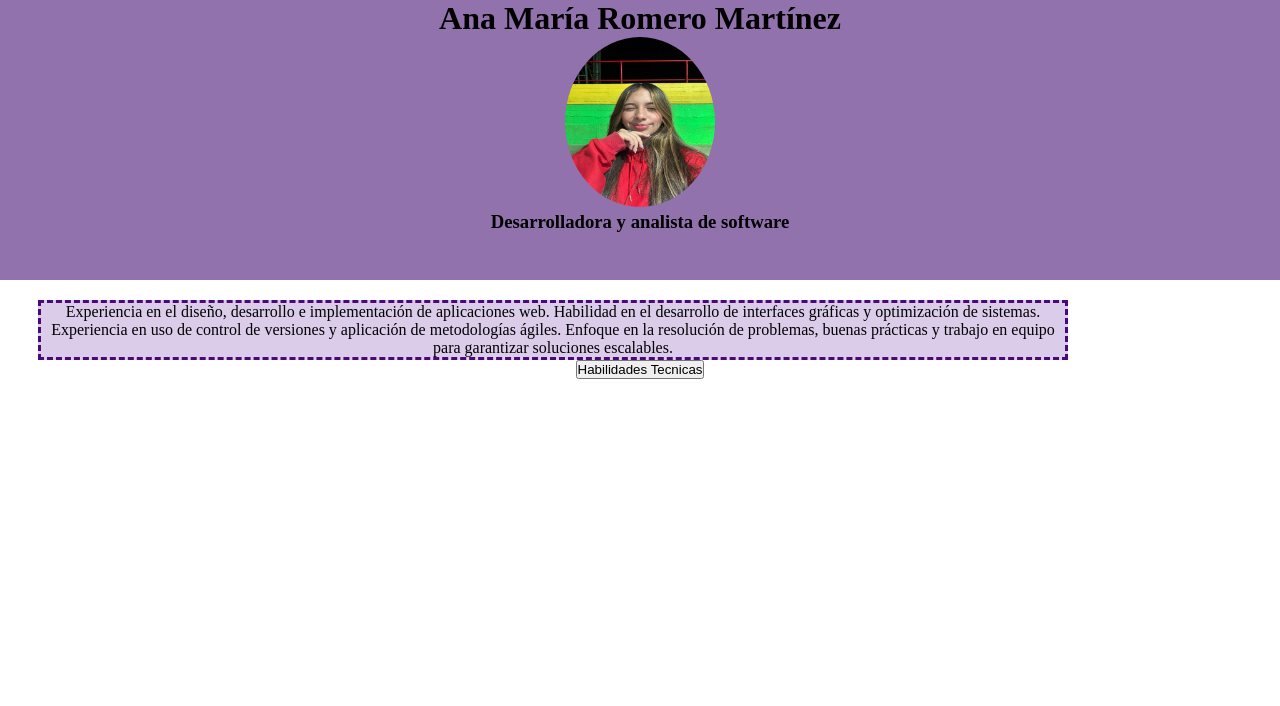
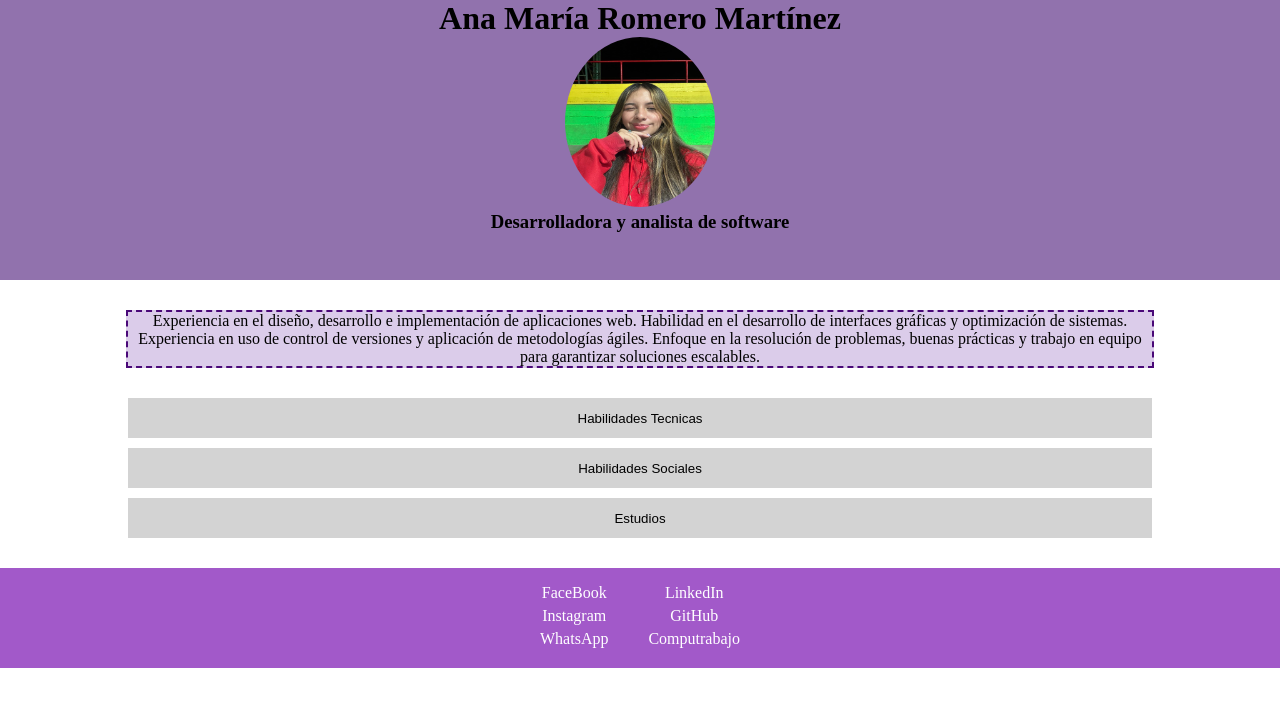
Before and after one commit to anamaria-romero/portafolio-ana, a React (Vite) app: page / in a window 1280 px wide. Shown: the top 706 px of the page. Built offline with nearby package versions, Linux system fonts and the light colour scheme.

Commit message:
Tercer Commit

```diff
--- a/src/App.jsx
+++ b/src/App.jsx
@@ -1,5 +1,6 @@
 import { Description } from './components/Ui/Description/Description'
 import { Skills } from './components/Layouts/Sections/Skills'
+import { Footer } from './components/Layouts/Footer/Footer'
 import { Home } from './components/Pages/Home/Home'
 
 export const App = () => {
@@ -9,6 +10,7 @@ export const App = () => {
     <Home/>
     <Description/>
     <Skills/>
+    <Footer/>
     </>
   )
 }
--- a/src/components/Layouts/Footer/Footer.jsx
+++ b/src/components/Layouts/Footer/Footer.jsx
@@ -0,0 +1,18 @@
+export const Footer = () => {
+  return (
+    <footer>
+      <nav>
+        <ul>
+          <li><a href="">FaceBook</a></li>
+          <li><a href="">Instagram</a></li>
+          <li><a href="">WhatsApp</a></li>
+        </ul>
+        <ul>
+          <li><a href="">LinkedIn</a></li>
+          <li><a href="">GitHub</a></li>
+          <li><a href="">Computrabajo</a></li>
+          </ul>
+      </nav>
+    </footer>
+  )
+}
--- a/src/components/Layouts/Sections/Skills.jsx
+++ b/src/components/Layouts/Sections/Skills.jsx
@@ -2,8 +2,14 @@ export const Skills = () => {
     return(
     <>
     <div className = "ContainerSkills">
-        <button>
+        <button className="Skills">
             Habilidades Tecnicas
+        </button>
+        <button className="Skills">
+            Habilidades Sociales
+        </button>
+        <button className="Skills">
+            Estudios
         </button>
     </div>
     </>
--- a/src/index.css
+++ b/src/index.css
@@ -11,7 +11,6 @@
   text-align: center;
 }
 
-
 .ContainerName{
   margin: 0%;
   width: 100%;
@@ -20,7 +19,6 @@
   text-align: center;
 }
 
-
 .ImgName{
   width: 150px;
   height: 170px;
@@ -28,11 +26,67 @@
   text-align: center;
 }
 
-.ContainerDescription{
+.ContainerDescription {
+  width: 100%;
+  margin-top: 30px;
+  text-align: center;
+}
+
+.Description {
+  width: 80%;
+  border: 2px dashed rgb(74, 9, 120);
   background-color: rgb(219, 204, 234);
+  margin: 0 auto;
+}
+
+
+.ContainerSkills{
+  margin-top: 30px;
+  display: flex;
+  flex-direction: column;
+  gap: 10px;
+  align-items: center;
+}
+
+.Skills {
   width: 80%;
-  margin-top: 20px;
-  margin-left: 38px;
-  border-color: rgb(74, 9, 120);
-  border-style: dashed;
+  height: 40px;
+  background-color: lightgray;
+  border: none;
+  cursor: pointer;
+  transition: background-color 0.3s ease;
 }
+
+.Skills:active {
+  background-color: #a259c9;
+}
+
+footer {
+  width: 100%;
+  height: 100px;
+  margin-top: 30px;
+  background-color: #a259c9;
+  display: flex;
+  justify-content: center;
+  align-items: center;
+}
+
+nav {
+  display: flex;
+  gap: 40px; /* Espacio entre las columnas */
+}
+
+ul {
+  list-style: none;
+  padding: 0;
+  margin: 0;
+}
+
+li {
+  margin-bottom: 5px;
+}
+
+a {
+  color: white;
+  text-decoration: none;
+}
```
